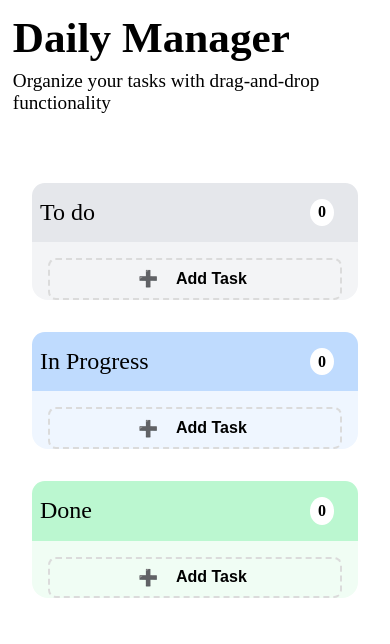
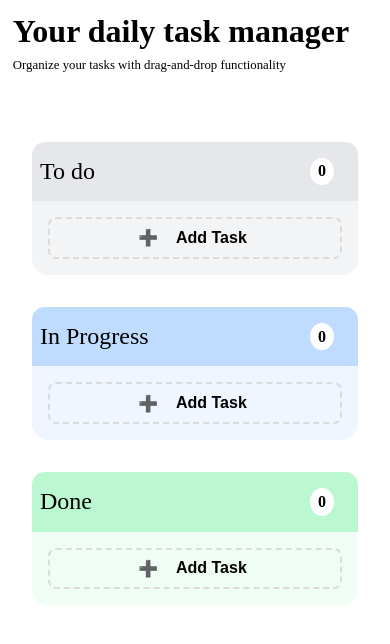
Before and after one commit to Ibrahim-Abdirashid/Daily--Mangger, a plain HTML site: page index.html in a window 390 px wide. Drawn offline with Linux system fonts and the light colour scheme.

Commit message:
responsive

```diff
--- a/index.html
+++ b/index.html
@@ -8,7 +8,7 @@
 </head>
 <body>
     <header class="container">
-        <h1>Daily Manager</h1>
+        <h1>Your daily task manager</h1>
         <p>Organize your tasks with drag-and-drop functionality</p>
     </header>
 
--- a/style.css
+++ b/style.css
@@ -94,6 +94,7 @@ header p{
     justify-content: center;
     align-items: center;
     gap: .8rem;
+    margin-bottom: 1rem;
 }
 
 .button-section:hover{
@@ -328,4 +329,12 @@ input[type="radio"]:checked + .priority-btn {
     gap: 2rem;
     padding: 2rem;
 }
+header h1{
+    font-size: 2rem;
+    margin-bottom: .5rem;
 }
+header p{
+    font-size: .8rem;
+    font-weight: 100;
+}
+}
```
